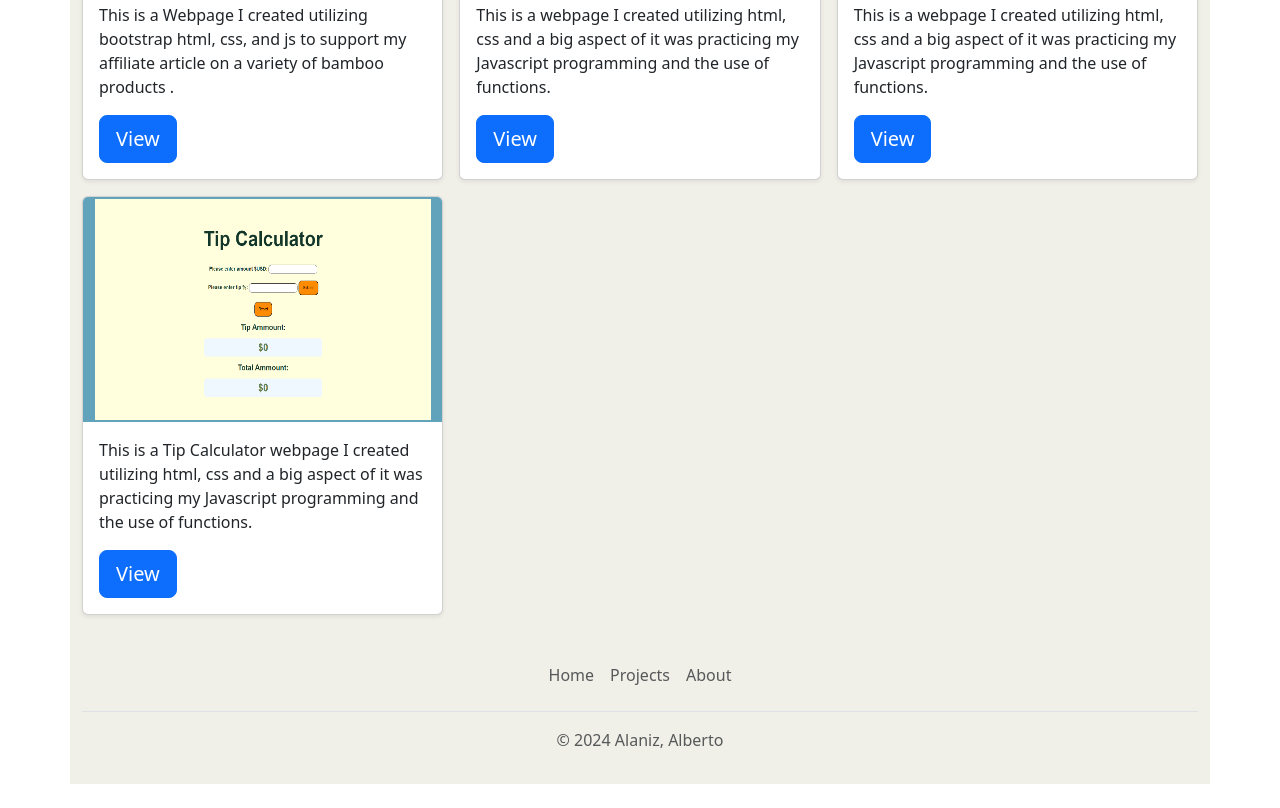
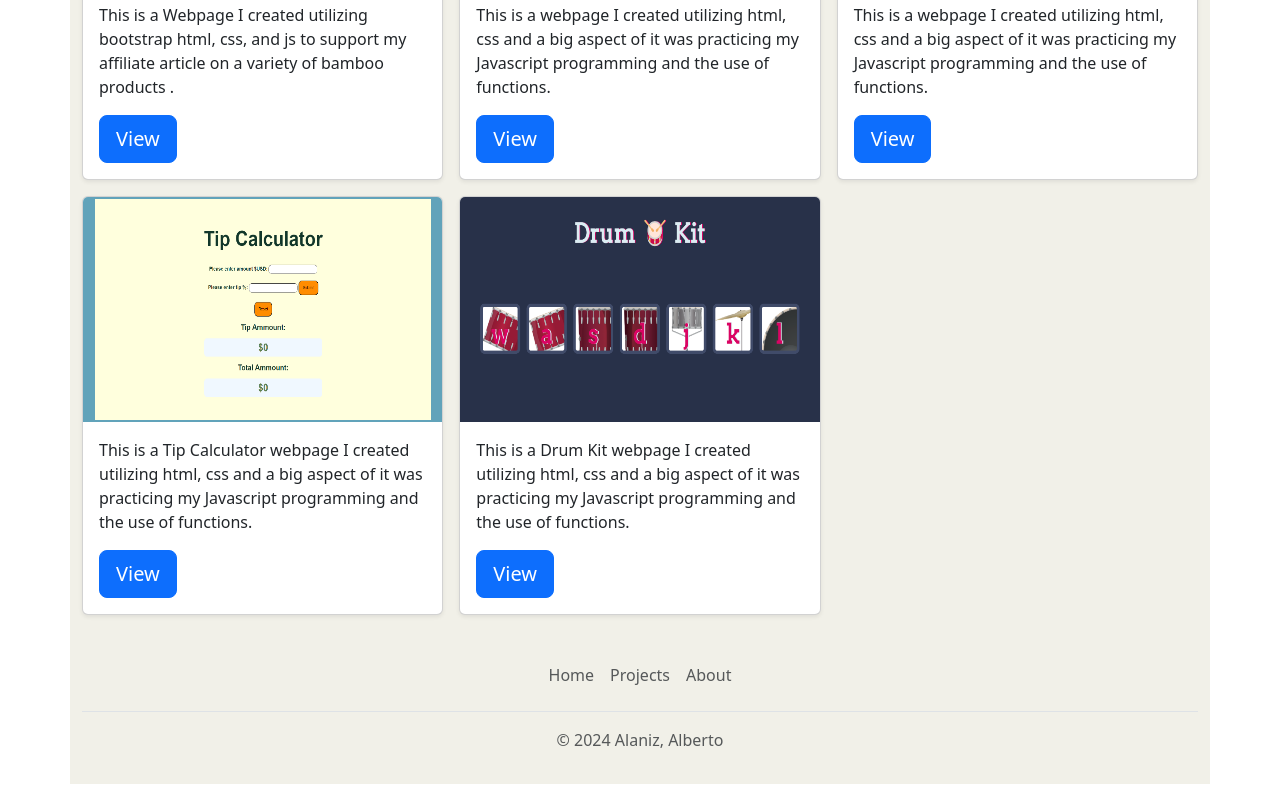
Before and after one commit to betoalaniz/Portfolio, a plain HTML site: page projects.html in a window 1280 px wide. Shown: the part 1728-2536 px from the top of the page. Drawn offline with nearby package versions, Linux system fonts and the light colour scheme.

Commit message:
drumkitedit

```diff
--- a/projects.html
+++ b/projects.html
@@ -185,7 +185,21 @@
               </div>
             </div>
           </div>
+          <div class="col">
+            <div class="card shadow-sm">
+                <a href="https://betoalaniz.github.io/drumKit/" target="_blank"><img class="bd-placeholder-img card-img-top" width="100%" height="225" src="drumKit.png" role="img" aria-label="Placeholder: Thumbnail" preserveAspectRatio="xMidYMid slice" focusable="false"><title>Placeholder</title><rect width="100%" height="100%" fill="#55595c"></rect><text x="50%" y="50%" fill="#eceeef" dy=".3em"></text></img></a>
+                <div class="card-body">
+                <p class="card-text">This is a Drum Kit webpage I created utilizing html, css and a big aspect of it was practicing my Javascript programming and the use of functions.</p>
+                <div class="d-flex justify-content-between align-items-center">
+                  <div class="btn-group">
+                    <a class="btn btn-lg btn-primary" href="https://betoalaniz.github.io/drumKit/" target="_blank">View</a>
 
+                  </div>
+                  <small class="text-body-secondary"></small>
+                </div>
+              </div>
+            </div>
+          </div>
 
           </div>
 
```
Also changed, not shown: drumKit.png (added).
